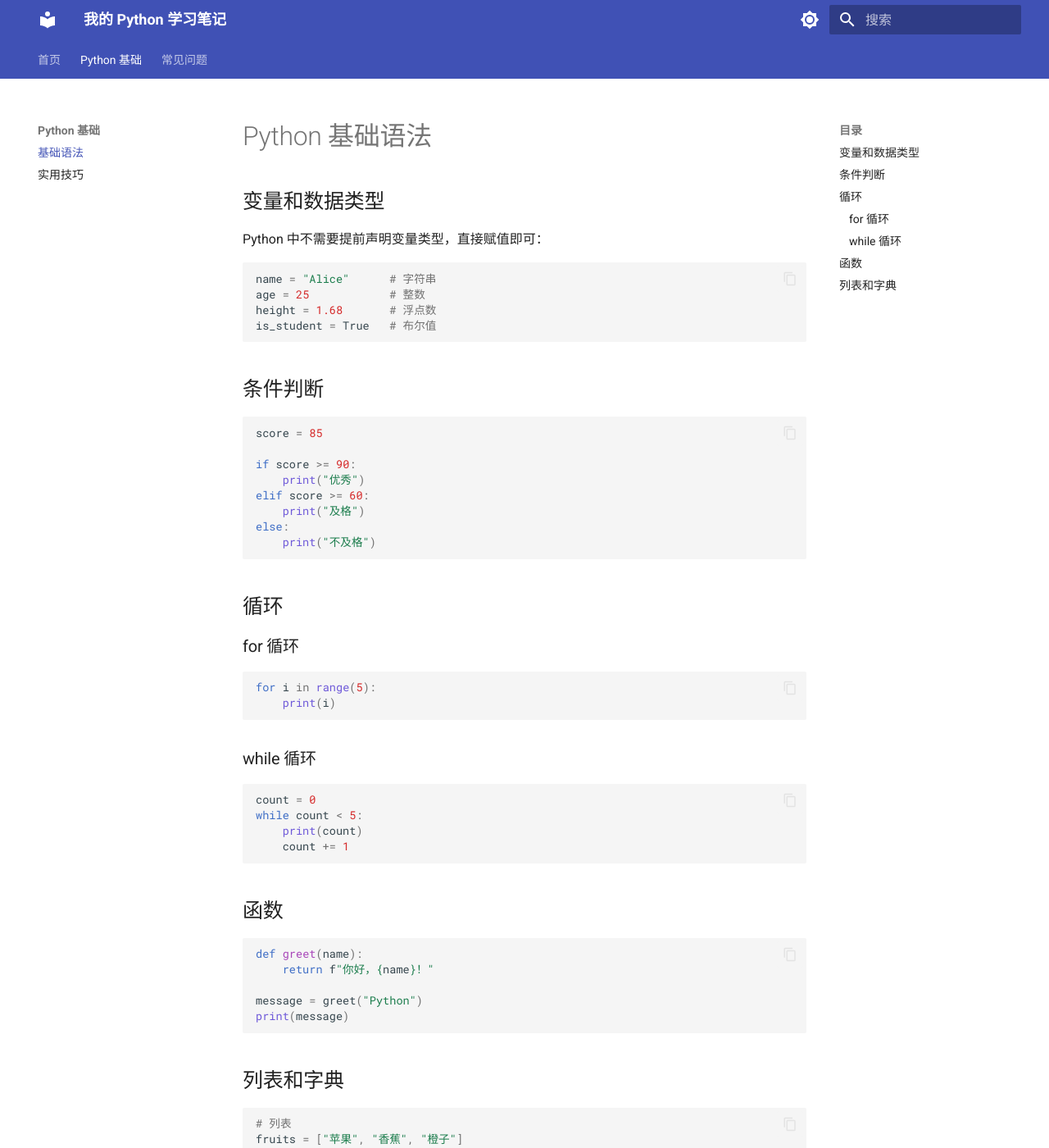
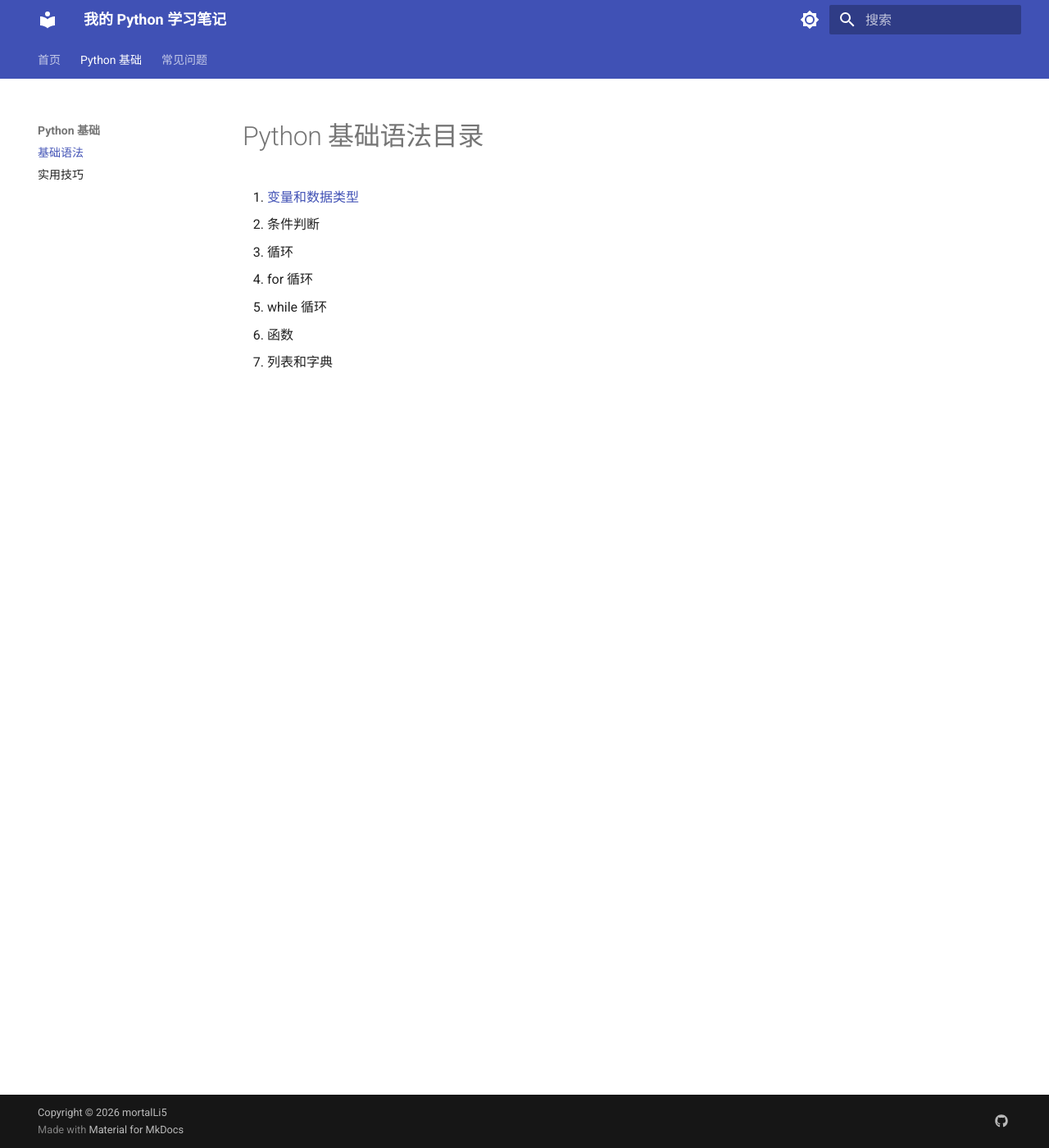
Before and after one commit to mortalLi5/My-python-document-site, an MkDocs documentation site: the page built from docs/python-basics.md, in a window 1280 px wide and 1400 px high. Shown: the whole window at 82% size. Built offline with MkDocs 1.6.1 and Material for MkDocs 9.7.7, drawn with Linux system fonts in a browser that asks for light colours; some of the changed text lies outside the part shown.

Commit message:
更新首页、python基础，新增 variety-and-data 页面

````diff
--- a/docs/python-basics.md
+++ b/docs/python-basics.md
@@ -1,68 +1,9 @@
-# Python 基础语法
+# Python 基础语法目录
 
-## 变量和数据类型
-
-Python 中不需要提前声明变量类型，直接赋值即可：
-
-```python
-name = "Alice"      # 字符串
-age = 25            # 整数
-height = 1.68       # 浮点数
-is_student = True   # 布尔值
-```
-
-## 条件判断
-
-```python
-score = 85
-
-if score >= 90:
-    print("优秀")
-elif score >= 60:
-    print("及格")
-else:
-    print("不及格")
-```
-
-## 循环
-
-### for 循环
-
-```python
-for i in range(5):
-    print(i)
-```
-
-### while 循环
-
-```python
-count = 0
-while count < 5:
-    print(count)
-    count += 1
-```
-
-## 函数
-
-```python
-def greet(name):
-    return f"你好，{name}！"
-
-message = greet("Python")
-print(message)
-```
-
-## 列表和字典
-
-```python
-# 列表
-fruits = ["苹果", "香蕉", "橙子"]
-print(fruits[0])  # 苹果
-
-# 字典
-person = {"name": "Bob", "age": 30}
-print(person["name"])  # Bob
-```
-
-!!! note "提示"
-    列表用 `[]`，字典用 `{}`，注意区分。
+1. [变量和数据类型](variety-and-data.md)
+2. 条件判断
+3. 循环
+4. for 循环
+5. while 循环
+6. 函数
+7. 列表和字典
````
Also changed, not shown: docs/index.md (+3 -3 lines), docs/variety-and-data.md (added).
